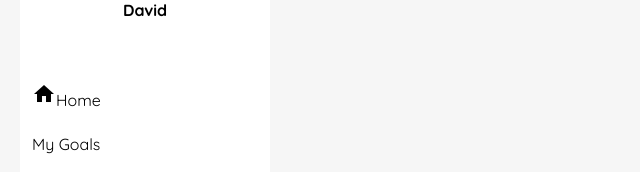
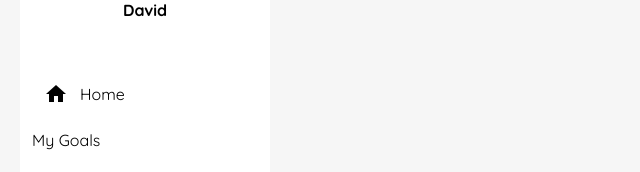
Before and after one commit to david-tnguyen/awareness, a React (Create React App) app: page / in a window 1280 px wide. Shown: the part 146-318 px from the top of the page, without its empty margins (0-640 px from the left). Built offline with nearby package versions, Linux system fonts and the light colour scheme; what react-router-redux would draw is missing.

Commit message:
Create navitem component for navbar

```diff
--- a/src/components/Dashboard/index.jsx
+++ b/src/components/Dashboard/index.jsx
@@ -2,6 +2,7 @@ import React from 'react';
 import { connect } from 'react-redux';
 import './dashboard.scss';
 import profile from '../../assets/profile.png';
+import NavItem from '../Navbar/NavItem';
 
 class Dashboard extends React.Component {
   render() {
@@ -12,12 +13,7 @@ class Dashboard extends React.Component {
           <div className='name'>David</div>
         </div>
         <ul>
-          <li>
-            <a>
-              <i className='material-icons'>home</i>
-              <span className='navlink-text'>Home</span>
-            </a>
-          </li>
+          <NavItem />
           <li>My Goals</li>
           <li>Schedule</li>
           <li>Achievements</li>
--- /dev/null
+++ b/src/components/Navbar/NavItem/index.js
@@ -0,0 +1,13 @@
+import React from 'react';
+import './navItem.scss';
+
+const NavItem = () => (
+  <li>
+    <a className='navitem-wrapper'>
+      <i className='material-icons'>home</i>
+      <span className='navlink-text'>Home</span>
+    </a>
+  </li>
+);
+
+export default NavItem;
--- /dev/null
+++ b/src/components/Navbar/NavItem/navItem.scss
@@ -0,0 +1,8 @@
+.navitem-wrapper {
+  display: flex;
+  align-items: center;
+}
+
+.material-icons {
+  margin: 0 12px;
+}
```
